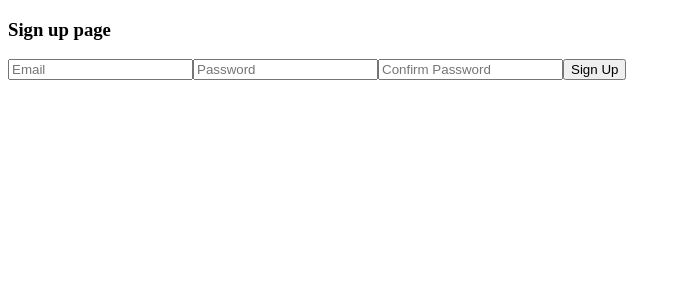
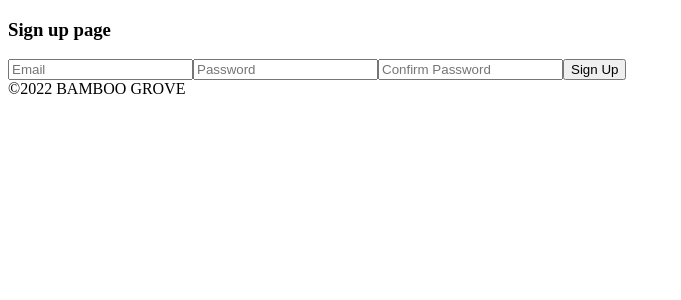
Before and after one commit to gyugle/bamboo-grove, a React (Create React App) app: page /#/signup in a window 1280 px wide. Shown: the top 300 px of the page, without its empty margins (0-681 px from the left). Built offline with nearby package versions, Linux system fonts and the light colour scheme; no server answers.

Commit message:
Add footer and userInfo variable.

```diff
--- a/src/components/App.js
+++ b/src/components/App.js
@@ -4,11 +4,14 @@ import AppRouter from '../components/Router';
 import { auth } from '../firebase';
 function App() {
   const [isUser, setIsUser] = useState(false);
+  const [userInfo, setUserInfo] = useState(null);
 
+  const currentYear = new Date();
   useEffect(
     onAuthStateChanged(auth, (user) => {
       if (user) {
         setIsUser(true);
+        setUserInfo(user);
       } else {
         setIsUser(false);
       }
@@ -17,7 +20,8 @@ function App() {
   );
   return (
     <div>
-      <AppRouter isUser={isUser} />
+      <AppRouter isUser={isUser} userInfo={userInfo} />
+      <footer>&copy;{currentYear.getFullYear()} BAMBOO GROVE</footer>
     </div>
   );
 }
```
